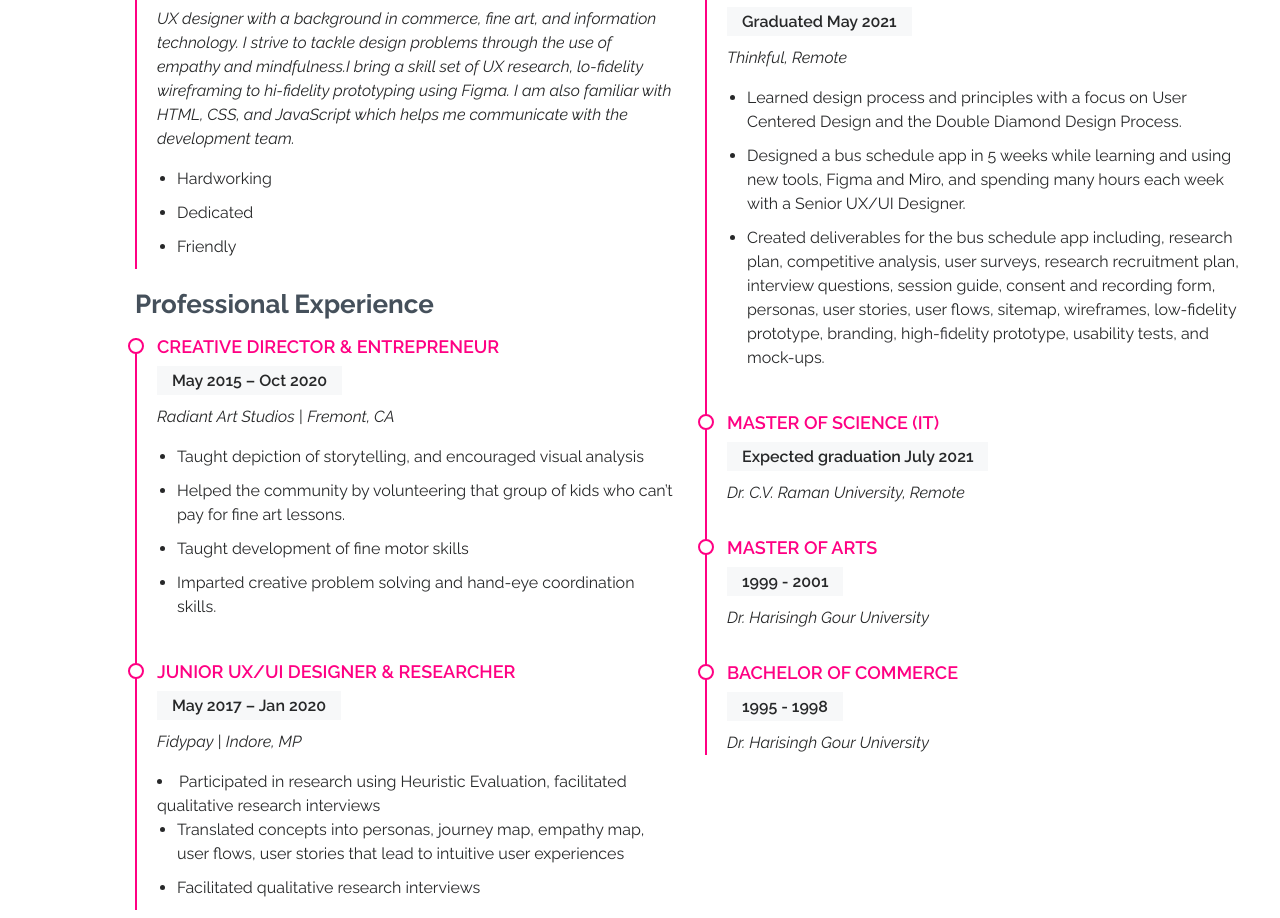
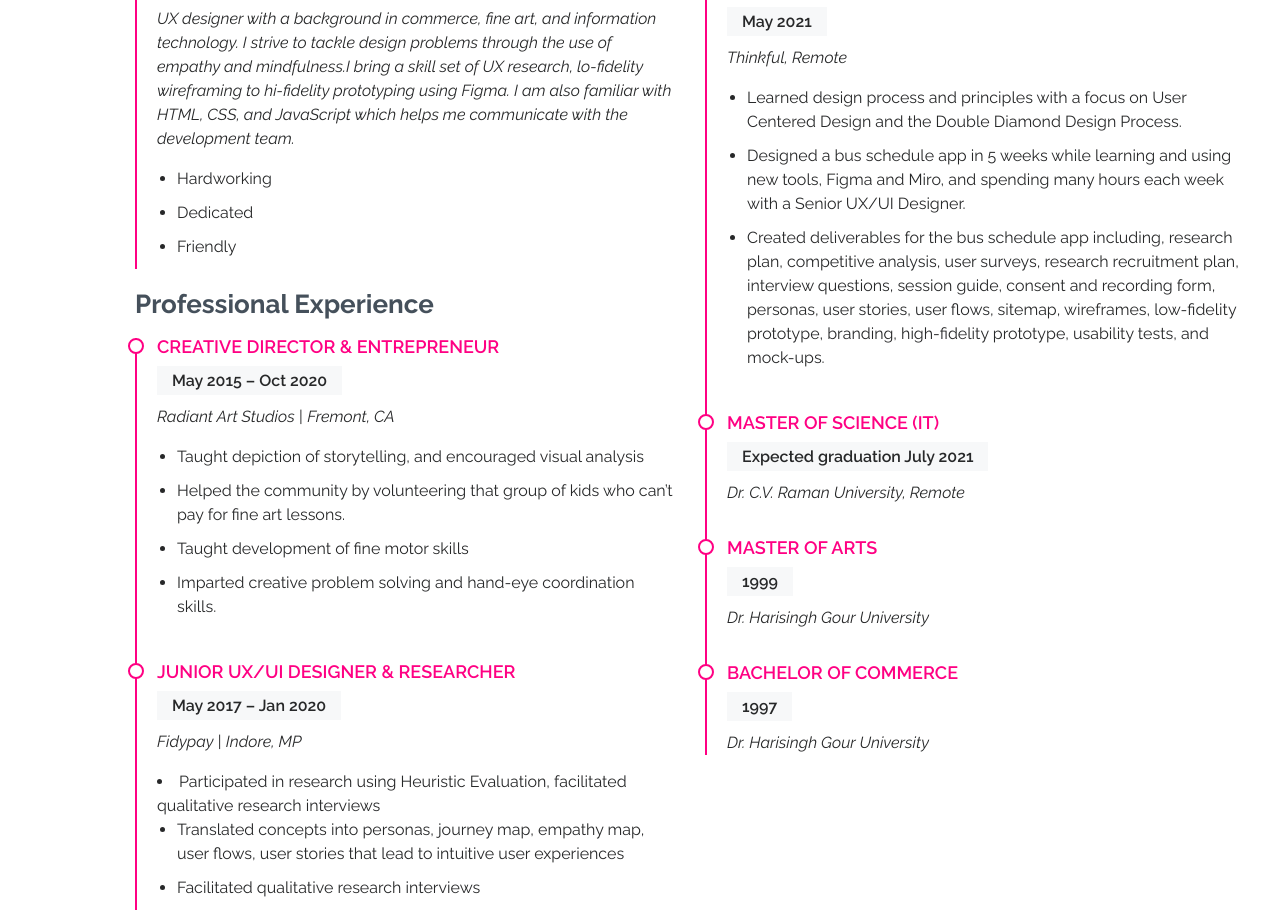
Before and after one commit to AbeerBPi/momsresume, a plain HTML site: page index.html in a window 1280 px wide. Shown: the part 3017-3935 px from the top of the page. Drawn offline with nearby package versions, Linux system fonts and the light colour scheme; files whose address does not match are found by name.

Commit message:
Update index.html

```diff
--- a/index.html
+++ b/index.html
@@ -340,7 +340,7 @@
               <h3 class="resume-title">Education</h3>
               <div class="resume-item">
                 <h4>CERTIFICATE, UX/UI DESIGN</h4>
-                <h5>Graduated May 2021</h5>
+                <h5>May 2021</h5>
                 <p><em>Thinkful, Remote</em></p>
                 <p>
                 <ul>
@@ -367,12 +367,12 @@
               </div>
               <div class="resume-item">
                 <h4>Master Of Arts</h4>
-                <h5>1999 - 2001</h5>
+                <h5>1999</h5>
                 <p><em>Dr. Harisingh Gour University</em></p>
               </div>
               <div class="resume-item">
                 <h4>Bachelor of Commerce</h4>
-                <h5>1995 - 1998</h5>
+                <h5>1997</h5>
                 <p><em>Dr. Harisingh Gour University</em></p>
               </div>
 
```
